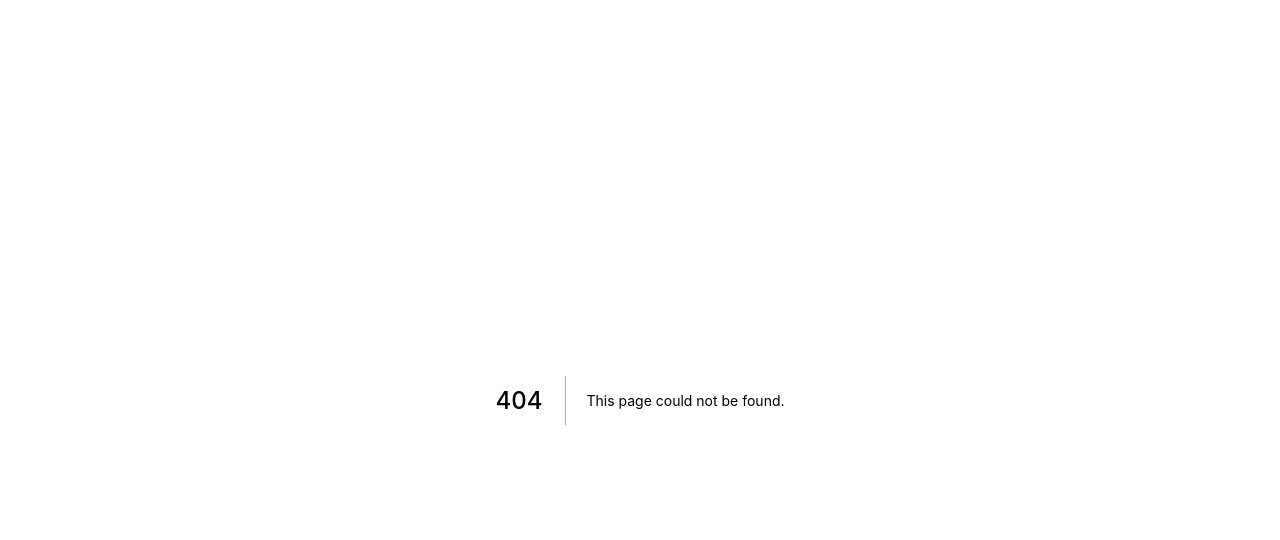
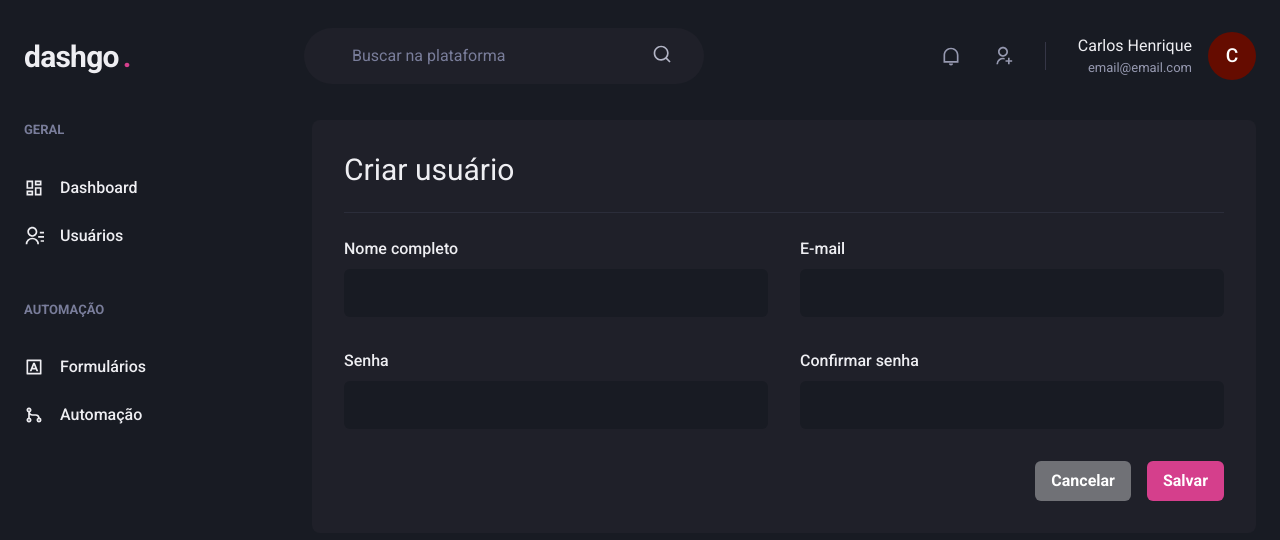
Before and after one commit to carlos-hr/dashgo, a Next.js app: page /users/create in a window 1280 px wide. Before the commit this address had no page. Shown: the top 540 px of the page. Built offline with nearby package versions, Linux system fonts and the light colour scheme.

Commit message:
feat(users): adding create page design

```diff
--- /dev/null
+++ b/src/pages/users/create.tsx
@@ -0,0 +1,55 @@
+import {
+  Box,
+  Button,
+  Divider,
+  Flex,
+  Heading,
+  HStack,
+  SimpleGrid,
+  Stack,
+} from "@chakra-ui/react";
+import { Header, Input, SideBar } from "../../components";
+
+const CreateUser = () => {
+  return (
+    <Box>
+      <Header />
+
+      <Flex w="100%" my="6" maxW={1480} mx="auto" px="6">
+        <SideBar />
+
+        <Box flex="1" borderRadius={8} bg="gray.800" p="8">
+          <Heading size="lg" fontWeight="normal">
+            Criar usuário
+          </Heading>
+          <Divider my="6" borderColor="gray.700" />
+
+          <Stack spacing="8">
+            <SimpleGrid minChildWidth={240} spacing="8" w="100%">
+              <Input name="name" label="Nome completo" />
+              <Input name="email" type="email" label="E-mail" />
+            </SimpleGrid>
+
+            <SimpleGrid minChildWidth={240} spacing="8" w="100%">
+              <Input name="password" type="password" label="Senha" />
+              <Input
+                name="password_confirmation"
+                type="password"
+                label="Confirmar senha"
+              />
+            </SimpleGrid>
+          </Stack>
+
+          <Flex mt="8" justify="flex-end">
+            <HStack spacing="4">
+              <Button colorScheme="whiteAlpha">Cancelar</Button>
+              <Button colorScheme="pink">Salvar</Button>
+            </HStack>
+          </Flex>
+        </Box>
+      </Flex>
+    </Box>
+  );
+};
+
+export default CreateUser;
```
